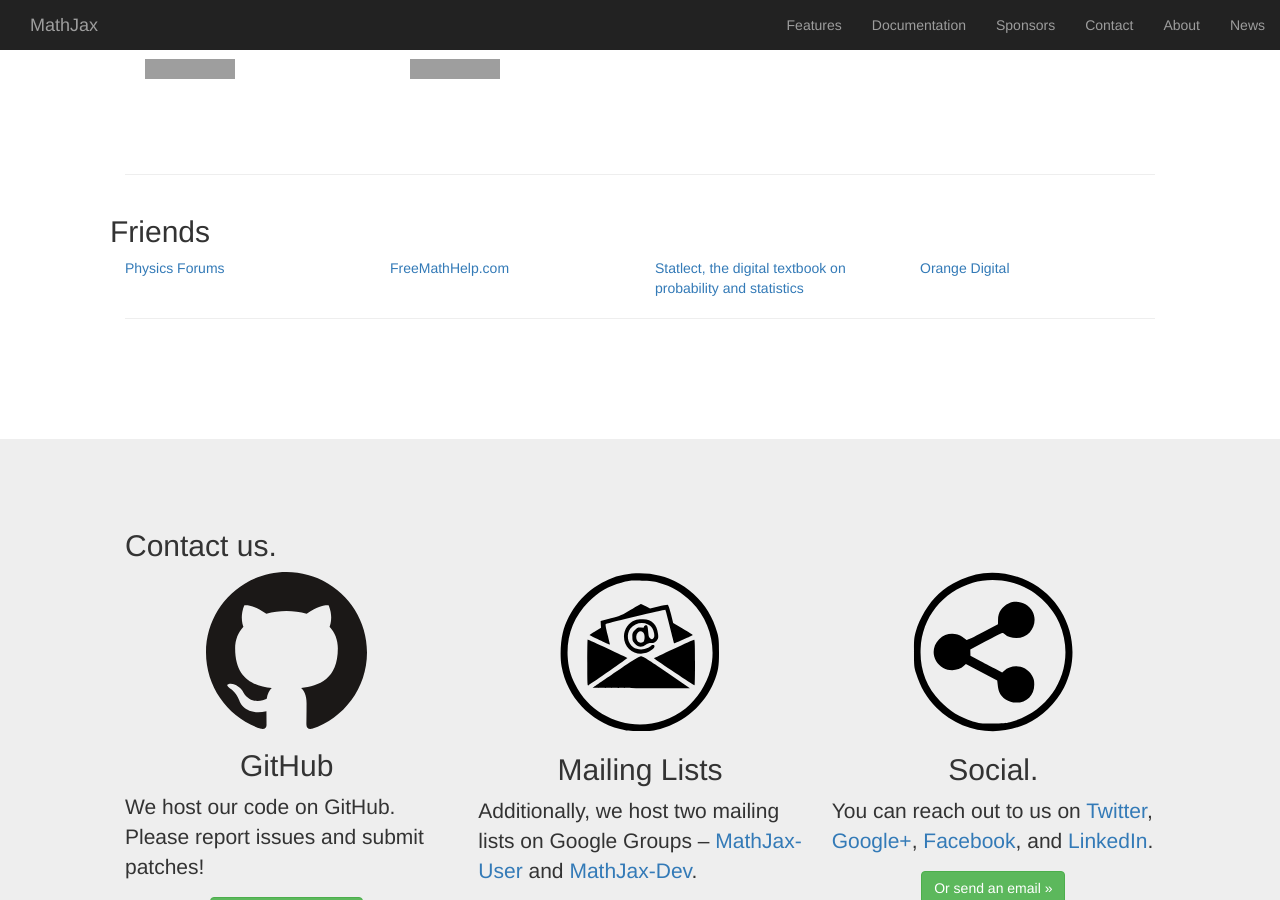
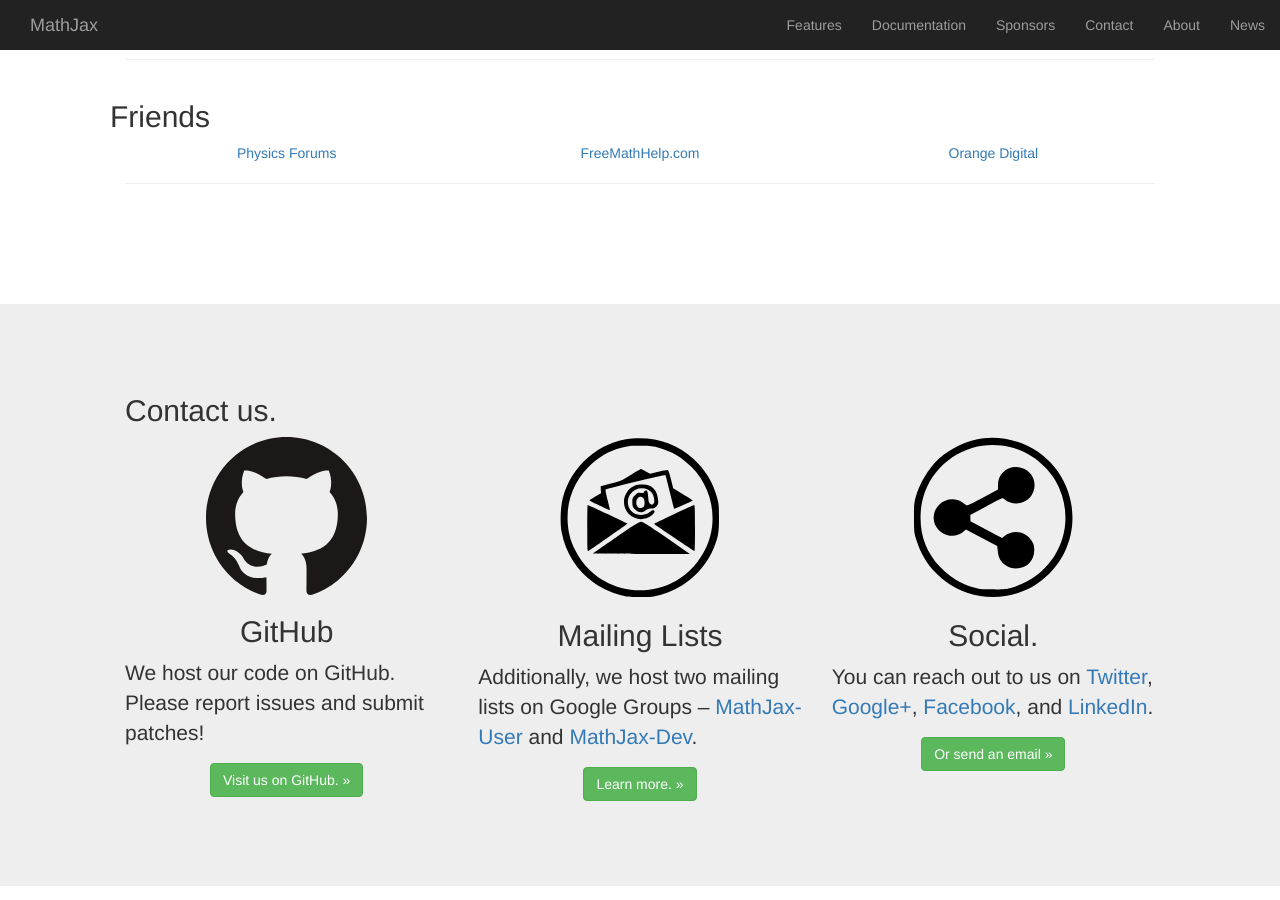
Before and after one commit to mathjax/MathJax-website, a Jekyll site: the page built from index.html, in a window 1280 px wide and 900 px high, scrolled down 3483 px. Built offline with Jekyll 4.4.1, drawn with Linux system fonts in a browser that asks for light colours; nearby versions of some CDN libraries; formulas are drawn with MathJax 3; grey boxes are pictures that could not be loaded.

Commit message:
more tweaks to index pages

```diff
--- a/index.html
+++ b/index.html
@@ -4,7 +4,7 @@
 
     <section class="jumbotron hero">
         <div class="container">
-            <h1><img src="//cdn.mathjax.org/mathjax/badge/mj-logo.svg" alt="MathJax" width="66%"></h1>
+            <h1 class="text-center"><img src="//cdn.mathjax.org/mathjax/badge/mj-logo.svg" alt="MathJax" width="66%"></h1>
             <div class="hero-math">
                 <div class="MathJax_Preview">
                     <svg xmlns:xlink="http://www.w3.org/1999/xlink" style="vertical-align: -2.5ex; margin-left: 0ex; margin-right: 0ex; margin: 1px 0px;" width="24ex" height="6.167ex" viewBox="0 -1553.3 10319.2 2633.4" xmlns="http://www.w3.org/2000/svg">
@@ -201,31 +201,31 @@
             <section class="row sponsors-consortium">
                 <h3>Managing Partners</h3>
                 <div class="col-xs-12 col-sm-6 text-center" aria-haspopup="true" data-toggle="popover" data-placement="bottom"  data-trigger="hover" data-title="American Mathematical Society" data-content="The AMS, founded in 1888 to further the interests of mathematical research and scholarship, serves the national and international community through its publications, meetings, advocacy and other programs, which promote mathematical research, its communication and uses, encourage and promote the transmission of mathematical understanding and skills, support mathematical education at all levels, advance the status of the profession of mathematics, encouraging and facilitating full participation of all individuals, foster an awareness and appreciation of mathematics and its connections to other disciplines and everyday life. For more information, please visit <a href='http://www.ams.org'>www.ams.org</a>.">
-                    <a href="//ams.org"><img src="//cdn.mathjax.org/mathjax/badge/sponsors/AMS.gif"  alt="AMS logo" style="width:100%; padding: 50px;">
+                    <a href="//ams.org"><img src="//cdn.mathjax.org/mathjax/badge/sponsors/AMS.gif"  alt="AMS logo" style="width:60%; padding: 5%;">
                     </a>
                 </div>
                 <div class="col-xs-12 col-sm-6 text-center" aria-haspopup="true" data-toggle="popover" data-placement="bottom" data-trigger="hover" data-title="Society for Industrial and Applied Mathematics" data-content="The Society for Industrial and Applied Mathematics (SIAM) is an international community of over 13,000 individual members. Almost 500 academic, manufacturing, research and development, service and consulting organizations, government, and military organizations worldwide are institutional members. SIAM fosters the development of applied mathematical and computational methodologies needed in these various application areas. Applied mathematics in partnership with computational science is essential in solving many real-world problems. Through publications, research, and community, the mission of SIAM is to build cooperation between mathematics and the worlds of science and technology. For more information, please visit <a href='http://www.siam.org'>www.siam.org</a>.">
-                    <a href="//siam.org"><img src="//cdn.mathjax.org/mathjax/badge/sponsors/SIAM.jpg"  alt="SIAM logo" style="width:100%;">
+                    <a href="//siam.org"><img src="//cdn.mathjax.org/mathjax/badge/sponsors/SIAM.jpg"  alt="SIAM logo" style="width:60%;">
                     </a>
                 </div>
             </section>
             <hr>
             <section class="row sponsors-partner">
                 <h2>Partners</h2>
-                <div class="col-xs-12 col-sm-4 text-center" aria-haspopup="true" data-html="true" data-toggle="popover" data-placement="bottom" data-trigger="hover" data-title="Stack Exchange" data-content="Headquartered in New York City, Stack Exchange is a fast-growing network of question and answer sites covering a diverse range of topics from software programming and cooking to photography and personal finance. Founded in 2008, co-founders Jeff Atwood and Joel Spolsky brought together millions of computer programmers from around the world to help each other with detailed technical questions. Based on Stack Overflow’s success, the company expanded and launched the Stack Exchange Network in August 2010. Stack Exchange currently consists of over 100 sites and and more than 3 million active users. To date, the company has raised more than $18 million from Union Square Ventures, Index Capital and Spark Capital. For more information, please visit <a href='http://www.stackexchange.com'>www.stackexchange.com</a>.">
+                <div class="col-xs-12 col-sm-4 text-center" aria-haspopup="true" data-html="true" data-toggle="popover" data-placement="bottom" data-trigger="hover" data-title="Stack Exchange" data-content="Headquartered in New York City, Stack Exchange is a fast-growing network of question and answer sites covering a diverse range of topics from software programming and cooking to photography and personal finance. Founded in 2008, co-founders Jeff Atwood and Joel Spolsky brought together millions of computer programmers from around the world to help each other with detailed technical questions. Based on Stack Overflow’s success, the company expanded and launched the Stack Exchange Network in August 2010. Stack Exchange currently consists of over 100 sites and and more than 3 million active users. For more information, please visit <a href='http://www.stackexchange.com'>www.stackexchange.com</a>.">
                     <a href="http://www.stackexchange.com">
-                        <img alt="Stack Exchange logo" src="//cdn.mathjax.org/mathjax/badge/sponsors/stackexchange.png" width="500" border="1" style="width:100%;padding-top:15%;" />
+                        <img alt="Stack Exchange logo" src="//cdn.mathjax.org/mathjax/badge/sponsors/stackexchange.png" style="width:100%;padding-top: 20%;padding-bottom: 10%;" />
                     </a>
                 </div>
                 <div class="col-xs-12 col-sm-4 text-center" aria-haspopup="true" data-html="true" data-toggle="popover" data-placement="bottom" data-trigger="hover" data-title="IEEE" data-content="The Institute of Electrical and Electronics Engineers (IEEE) is the world’s largest professional association dedicated to advancing technological innovation and excellence for the benefit of humanity. IEEE and its members inspire a global community through IEEE’s highly cited publications, conferences, technology standards, and professional and educational activities. IEEE is designed to serve professionals involved in all aspects of the electrical, electronic and computing fields and related areas of science and technology that underlie modern civilization. Its 38 Societies and 7 technical Councils represent the wide range of IEEE technical interests. The IEEE <em>Xplore</em> Digital Library hosts more than 3 million documents, with more than 8 million downloads each month. For more information, please visit <a href='http://www.ieee.org'>www.ieee.org</a>.">
                     <a href="http://www.ieee.org">
-                        <img alt="IEEE logo" src="//cdn.mathjax.org/mathjax/badge/sponsors/IEEE.png" style="width:100%;padding-top:20%;" />
+                        <img alt="IEEE logo" src="//cdn.mathjax.org/mathjax/badge/sponsors/IEEE.png" style="width:100%;padding-top:20%;padding-bottom:10%;" />
                     </a>
                 </div>
                 <div class="col-xs-12 col-sm-4 text-center" aria-haspopup="true" data-html="true" data-toggle="popover" data-placement="bottom" data-trigger="hover" title="Elsevier" data-content="Headquartered in Amsterdam, Elsevier serves more than 30 million scientists, students and health and information professionals worldwide. With more than 7,000 employees in 24 countries Elsevier partners with a global community of 7,000 journal editors, 70,000 editorial board members, 300,000 reviewers and 600,000 authors to help advance science and health by providing world-class information and innovative tools. Elsevier is a founding publisher of global programs that provide free or low-cost access to science and health information in the developing world. With its roots in journal and book publishing, Elsevier has fostered the peer-review process for more than 130 years.<br>
 For more information, please visit <a href='http://www.elsevier.com'>www.elsevier.com</a>.">
                     <a href="http://www.elsevier.com">
-                        <img alt="Elsevier Logo" src="//cdn.mathjax.org/mathjax/badge/sponsors/Elsevier.png" width="181" height="200" />
+                        <img alt="Elsevier Logo" src="//cdn.mathjax.org/mathjax/badge/sponsors/Elsevier.png" style="width:60%;" />
                     </a>
                 </div>
             </section>
@@ -237,11 +237,6 @@
                   <img src="//cdn.mathjax.org/mathjax/badge/sponsors/APS.jpg" class="img-responsive"/>
                 </a>
                 </div>
-              <div class="col-xs-6 col-sm-4 col-md-3 vcenter">
-                <a href="http://www.aip.org/">
-                  <img src="//cdn.mathjax.org/mathjax/badge/sponsors/AIP.jpg" class="img-responsive"/>
-                </a>
-              </div>
               <div class="col-xs-6 col-sm-4 col-md-3 vcenter"  style="padding-top: 2em!important;">
                 <a href="http://www.osa.org">
                         <img src="//cdn.mathjax.org/mathjax/badge/sponsors/OSA_wide.jpg" class="img-responsive"/>
@@ -252,12 +247,16 @@
                   <img src="//cdn.mathjax.org/mathjax/badge/sponsors/ProjectEuclid.gif"class="img-responsive" />
               </a>
               </div>
-              <div class="col-xs-6 col-sm-4 col-md-3 vcenter" style="padding-top: 4em!important;">
+              <div class="col-xs-6 col-sm-4 col-md-3 vcenter">
                 <a href="http://publishing.iop.org/">
                         <img src="//cdn.mathjax.org/mathjax/badge/sponsors/IOPP.gif"class="img-responsive" />
                 </a>
               </div>
-
+              <div class="col-xs-6 col-sm-4 col-md-3 vcenter" style="padding-top: 4em!important;">
+                <a href="http://www.aip.org/">
+                  <img src="//cdn.mathjax.org/mathjax/badge/sponsors/AIP.jpg" class="img-responsive"/>
+                </a>
+              </div>
               <div class="col-xs-6 col-sm-4 col-md-3 vcenter">
                 <a width="100%" href="http://www.lms.ac.uk/">
                         <img src="//cdn.mathjax.org/mathjax/badge/sponsors/LMS.png"class="img-responsive" />
@@ -309,10 +308,9 @@
 
             <section class="row">
                 <h2>Friends</h2>
-                <a class="col-md-3" href="http://www.physicsforums.com">Physics Forums</a>
-                <a class="col-md-3" href="http://www.freemathhelp.com">FreeMathHelp.com</a>
-                <a class="col-md-3" href="http://www.statlect.com/">Statlect, the digital textbook on probability and statistics</a>
-                <a class="col-md-3" href="http://www.orangedigital.com.au/">Orange Digital</a>
+                <a class="col-xs-4 text-center" href="http://www.physicsforums.com">Physics Forums</a>
+                <a class="col-xs-4 text-center" href="http://www.freemathhelp.com">FreeMathHelp.com</a>
+                <a class="col-xs-4 text-center" href="http://www.orangedigital.com.au/">Orange Digital</a>
             </section>
             <hr>
         </div>
--- a/news/index.html
+++ b/news/index.html
@@ -17,7 +17,7 @@
   {% else %}
     {% if forloop.index == page.full_posts %}
     <section>
-    <h3>Older Posts</h3>
+    <h3>Previous News</h3>
     <ul>
     {% endif %}
       <li>{{ post.date | date_to_string }} | <a href='{{ post.url }}'>{{ post.title }}</a></li>
```
